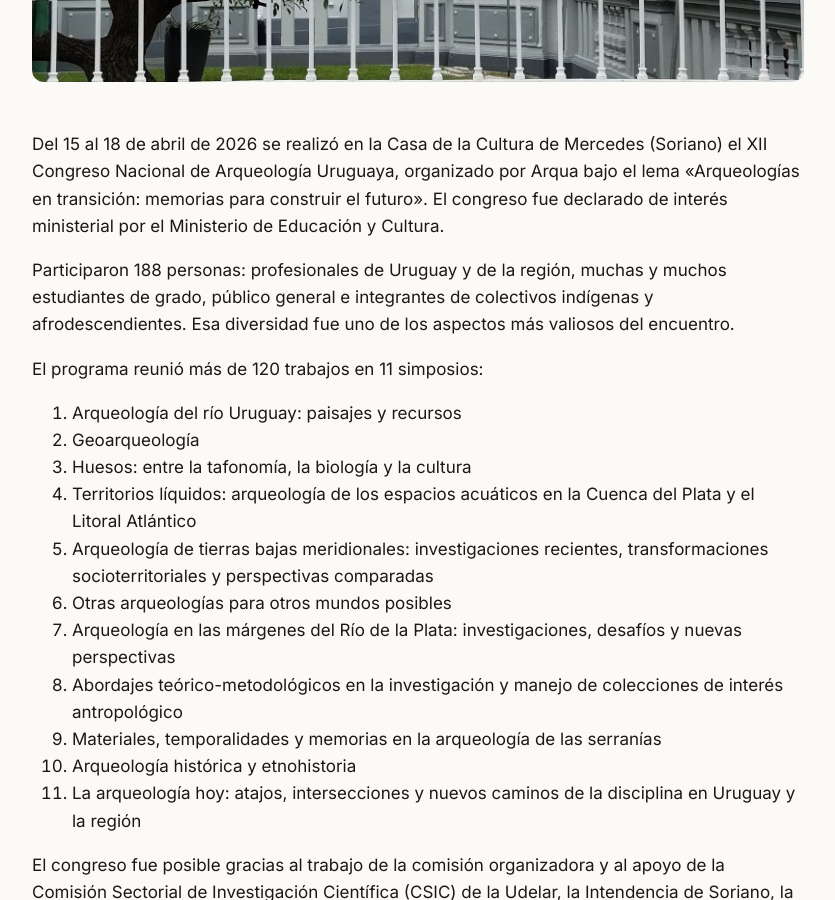
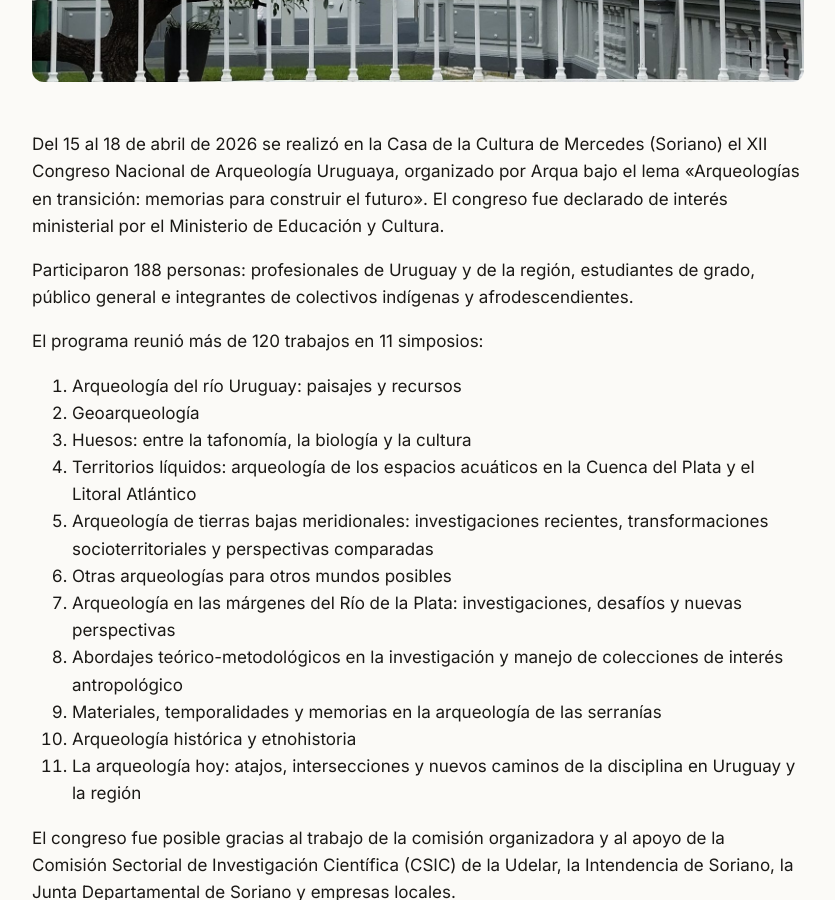
Before and after one commit to arqueologosuruguay/arqua-web, a Jekyll site: the page built from _novedades/2026-04-15-xii-congreso-nacional.md, in a window 1280 px wide and 900 px high, scrolled down 846 px. Shown: the whole window, without its empty margins (222-1057 px from the left). Built offline with Jekyll 4.4.1, drawn with Linux system fonts in a browser that asks for light colours.

Commit message:
Update 2026-04-15-xii-congreso-nacional.md

```diff
--- a/_novedades/2026-04-15-xii-congreso-nacional.md
+++ b/_novedades/2026-04-15-xii-congreso-nacional.md
@@ -10,7 +10,7 @@ resumen: "Del 15 al 18 de abril, Mercedes recibió a 188 personas en cuatro día
 
 Del 15 al 18 de abril de 2026 se realizó en la Casa de la Cultura de Mercedes (Soriano) el XII Congreso Nacional de Arqueología Uruguaya, organizado por Arqua bajo el lema «Arqueologías en transición: memorias para construir el futuro». El congreso fue declarado de interés ministerial por el Ministerio de Educación y Cultura.
 
-Participaron 188 personas: profesionales de Uruguay y de la región, muchas y muchos estudiantes de grado, público general e integrantes de colectivos indígenas y afrodescendientes. Esa diversidad fue uno de los aspectos más valiosos del encuentro.
+Participaron 188 personas: profesionales de Uruguay y de la región, estudiantes de grado, público general e integrantes de colectivos indígenas y afrodescendientes.
 
 El programa reunió más de 120 trabajos en 11 simposios:
 
```
